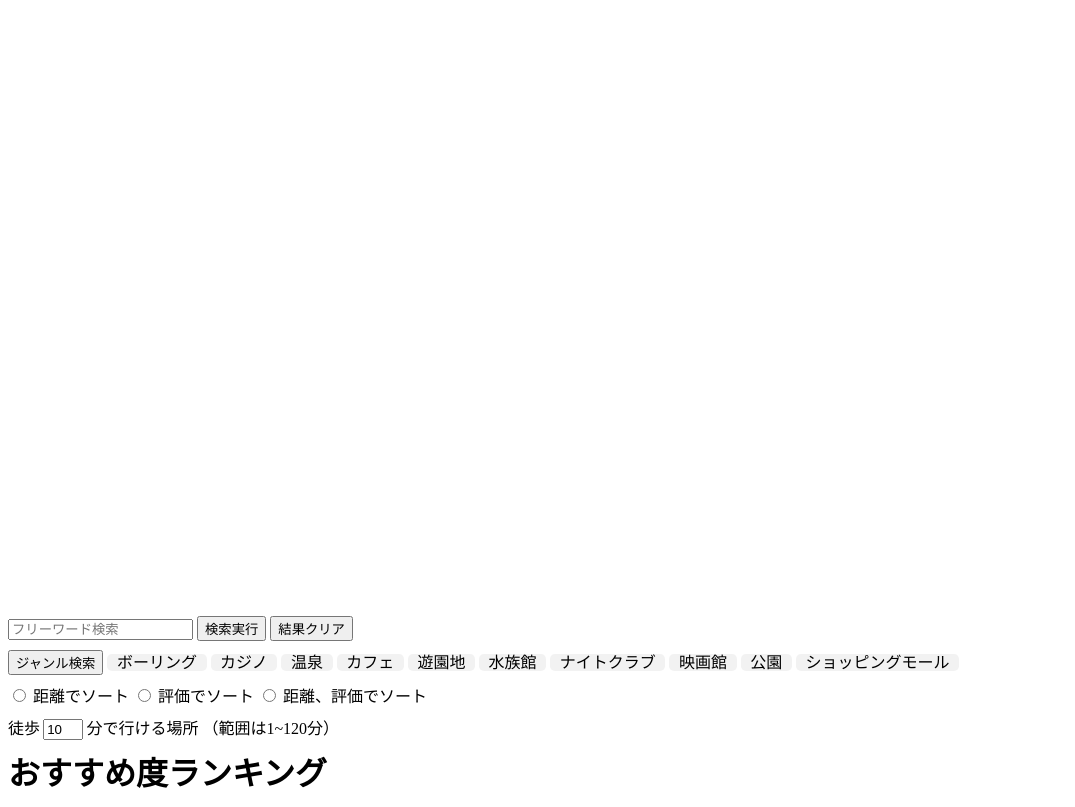
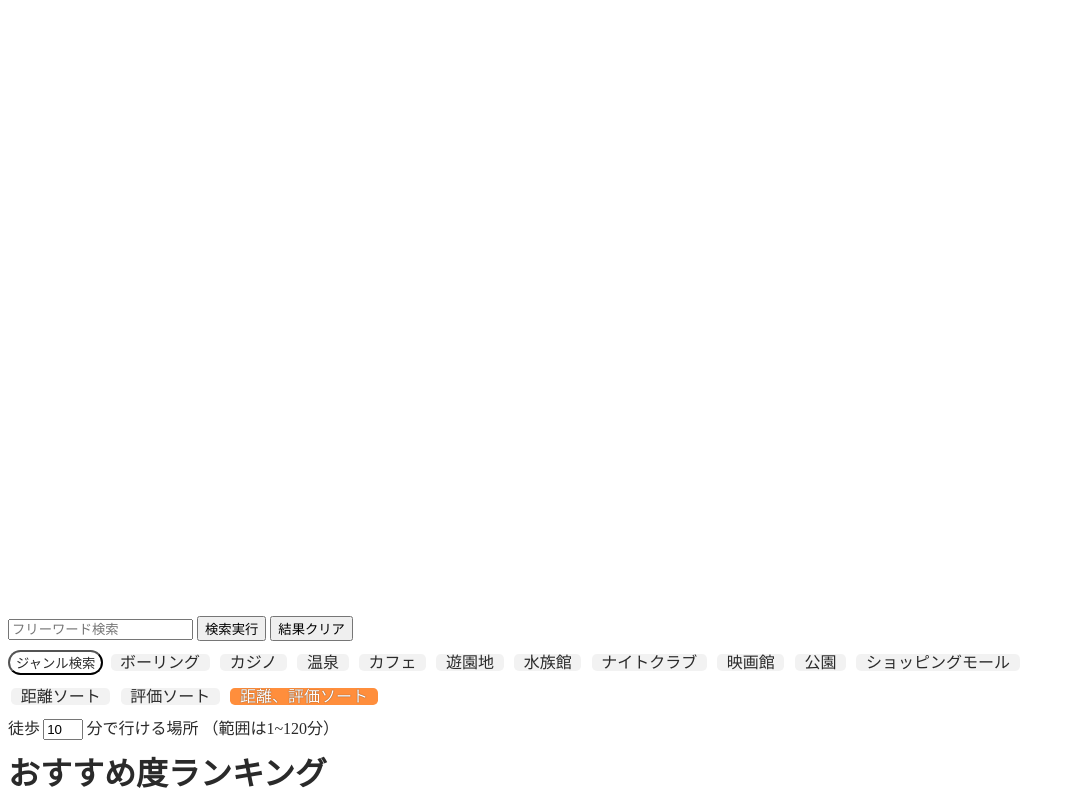
Before and after one commit to limich001/PlaySpace, a website: page index.html in a window 1280 px wide. Both pictures are taken after a click on the button "ジャンル検索". Shown: the whole page, without its empty margins (0-1075 px from the left). Drawn offline with nearby package versions, Linux system fonts and the light colour scheme; some packages are replaced by stand-ins of ours.

Commit message:
ラジオボタン周りのスタイルを設定

```diff
--- a/index.html
+++ b/index.html
@@ -61,9 +61,12 @@
             <label for="sh">ショッピングモール</label>
         </form>
         <form id="rankingForm">
-            <label><input name="types" type="radio" value="distance"> 距離でソート</label>
-            <label><input name="types" type="radio" value="rating"> 評価でソート</label>
-            <label><input name="types" type="radio" value="all"> 距離、評価でソート</label>
+            <input id="_di" name="types" type="radio" value="distance">
+            <label for="_di">距離ソート</label>
+            <input id="_ra" name="types" type="radio" value="rating">
+            <label for="_ra">評価ソート</label>
+            <input id="_all" name="types" type="radio" value="all" checked>
+            <label for="_all">距離、評価ソート</label>
         </form>
         <div class="specify-wrapper">
             徒歩<input type="number" value="10" min="1" max="100000" step="1" id="time">分で行ける場所
@@ -387,6 +390,20 @@
                 });
         }
     </script>
+    <!-- for genre search button -->
+    <script>
+        const btn = document.querySelector('#radioForm button');
+        for (label of document.querySelectorAll('form label')) {
+            label.addEventListener('click', () => {
+                btn.style.background = '#d9376e';
+                btn.style.color = 'white';
+            });
+        }
+        btn.addEventListener('click', () => {
+            btn.style.background = 'initial';
+            btn.style.color = '#2a2a2a';
+        });
+    </script>
 </body>
 
 </html>
--- a/style.css
+++ b/style.css
@@ -5,21 +5,37 @@
 
 .util-wrapper > * {
     margin: .5rem 0;
+    color: #2a2a2a;
 }
 
-#radioForm input {
+form input {
     display: none;
 }
-#radioForm label {
+form button {
+    background: white;
+    transition: all 300ms;
+    border-radius: 20px;
+    box-shadow: none;
+}
+form label {
     padding: 0 .6rem;
     border-radius: .3rem;
     transition: all .2s;
     background: rgba(0,0,0,.05);
+    margin: .2rem;
 }
-#radioForm input:checked + label{
-    background: #5bc0de;
+form input:checked + label {
     color: #fff;
     text-shadow: 0 0 1px rgba(0,0,0,.7);
+}
+form input:checked + button {
+    color: red;
+}
+#radioForm input:checked + label {
+    background: #5bc0de;
+}
+#rankingForm input:checked + label {
+    background: #ff8e3c;
 }
 
 #time {
@@ -59,7 +75,7 @@
         flex-grow: 1;
     }
 
-    #radioForm {
+    form {
         display: flex;
         flex-wrap: wrap;
     }
@@ -68,9 +84,6 @@
         position: relative;
         top: .3rem;
     }
-    #radioForm label {
-        margin: .2rem;
-    }
 
     .specify-wrapper span {
         white-space: nowrap;
```
